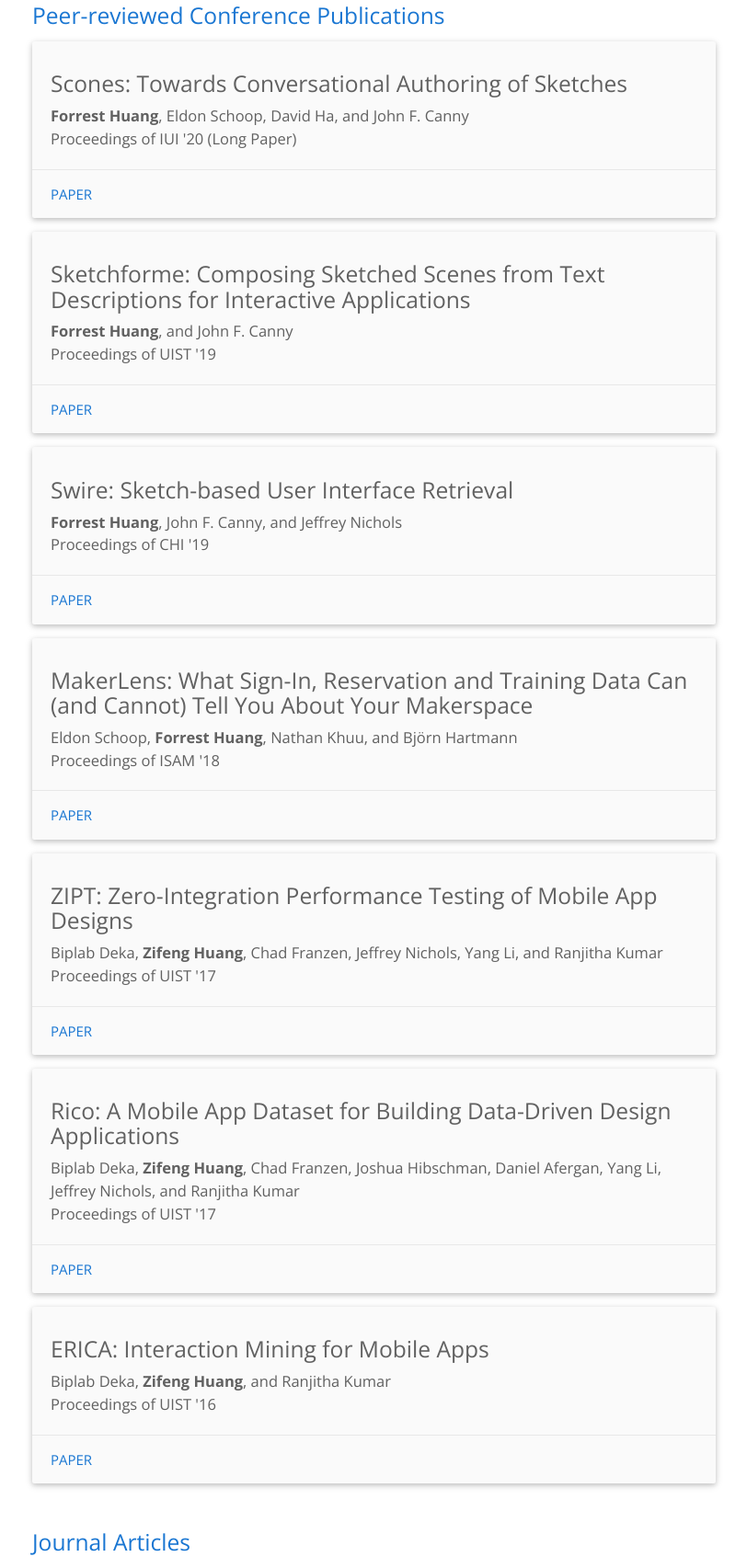
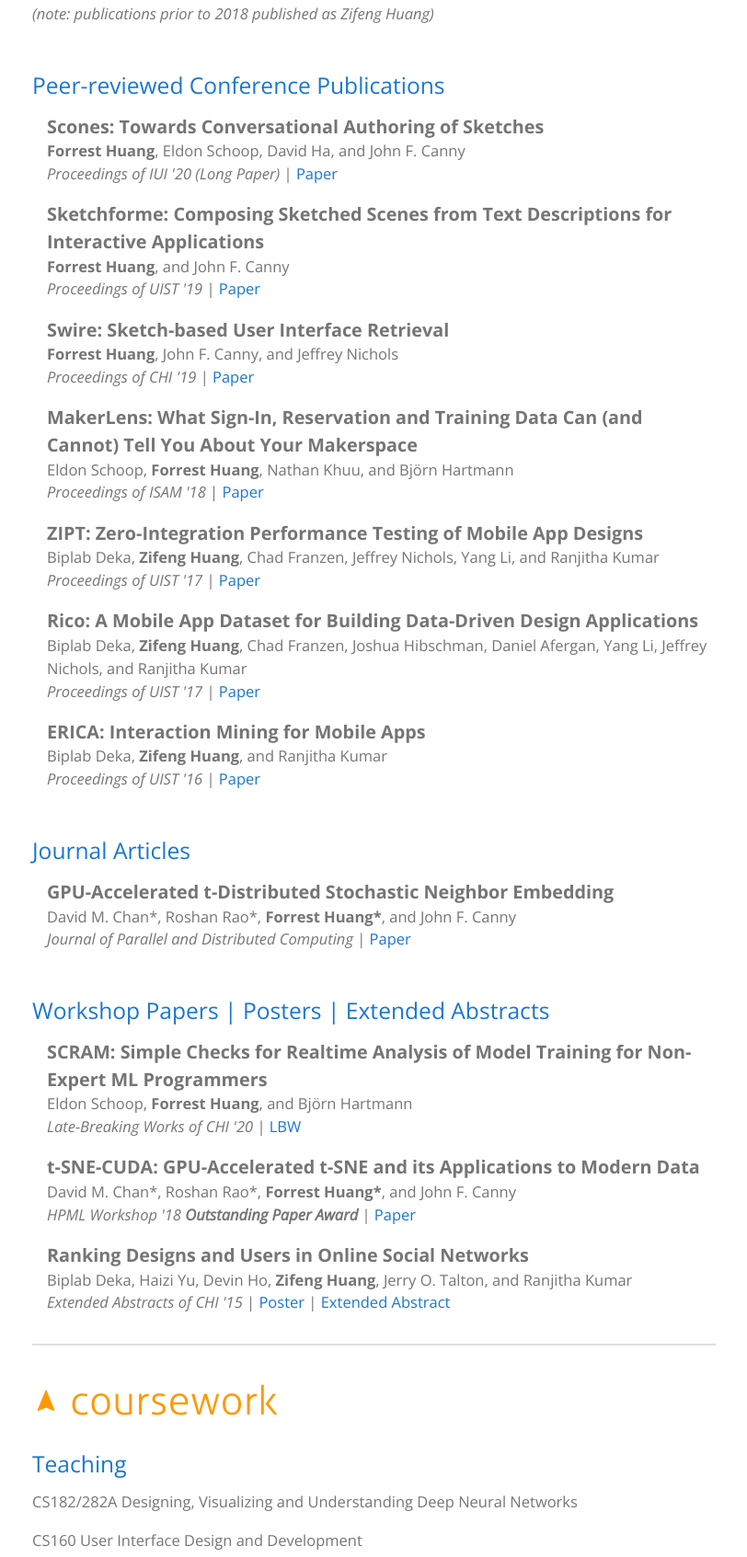
Before and after one commit to huang4fstudio/huang4fstudio.github.io, a plain HTML site: page index.html in a window 1280 px wide. Shown: the part 1513-3206 px from the top of the page at 92% size, without its empty margins (157-969 px from the left). Drawn offline with nearby package versions, Linux system fonts and the light colour scheme.

Commit message:
Publications revamp

```diff
--- a/index.html
+++ b/index.html
@@ -56,128 +56,62 @@
 	<div class="divider"></div>
         <div id="publications" class="section scrollspy">
             <h3 class="section-title green-text"><i class="small material-icons green-text">library_books</i>  publications</h3>
+            <p><i>(note: publications prior to 2018 published as Zifeng Huang)</i></p>
+            <br>
             <h5 class="light blue-text text-darken-2">Peer-reviewed Conference Publications</h5>
+
             <ul id="publication-list">
               <li>
-                <div class="card grey lighten-5">
-                  <div class="card-content grey-text text-darken-2">
-                    <h5 class="light">Scones: Towards Conversational Authoring of Sketches</h5><p class="light"><b>Forrest Huang</b>, Eldon Schoop, David Ha, and John F. Canny<br/>Proceedings of IUI '20 &#40;Long Paper&#41;</p>
-                  </div>
-                  <div class="card-action">
-                    <a href="https://dl.acm.org/doi/abs/10.1145/3377325.3377485" target="_blank" class="blue-text text-darken-2">paper</a>
-                  </div>
-                </div>
+                <p><span class='paper-title'>Scones: Towards Conversational Authoring of Sketches</span><br/><b>Forrest Huang</b>, Eldon Schoop, David Ha, and John F. Canny<br/><i>Proceedings of IUI '20 &#40;Long Paper&#41;</i> |  <a href="https://dl.acm.org/doi/abs/10.1145/3377325.3377485" target="_blank" class="blue-text text-darken-2">Paper</a></p>
               </li>
               <li>
-                <div class="card grey lighten-5">
-                  <div class="card-content grey-text text-darken-2">
-                    <h5 class="light">Sketchforme: Composing Sketched Scenes from Text Descriptions for Interactive Applications</h5><p class="light"><b>Forrest Huang</b>, and John F. Canny<br/>Proceedings of UIST '19</p>
-                  </div>
-                  <div class="card-action">
-                    <a href="https://dl.acm.org/citation.cfm?id=3347878" target="_blank" class="blue-text text-darken-2">paper</a>
-                  </div>
-                </div>
+                <p><span class='paper-title'>Sketchforme: Composing Sketched Scenes from Text Descriptions for Interactive Applications</span><br/><b>Forrest Huang</b>, and John F. Canny<br/><i>Proceedings of UIST '19</i> | <a href="https://dl.acm.org/citation.cfm?id=3347878" target="_blank" class="blue-text text-darken-2">Paper</a></p>
               </li>
               <li>
-                <div class="card grey lighten-5">
-                  <div class="card-content grey-text text-darken-2">
-                    <h5 class="light">Swire: Sketch-based User Interface Retrieval</h5><p class="light"><b>Forrest Huang</b>, John F. Canny, and Jeffrey Nichols<br/>Proceedings of CHI '19</p>
-                  </div>
-                  <div class="card-action">
-                    <a href="https://dl.acm.org/citation.cfm?id=3300334" target="_blank" class="blue-text text-darken-2">paper</a>
-                  </div>
-                </div>
+                <p><span class='paper-title'>Swire: Sketch-based User Interface Retrieval</span><br/><b>Forrest Huang</b>, John F. Canny, and Jeffrey Nichols<br/><i>Proceedings of CHI '19</i> | <a href="https://dl.acm.org/citation.cfm?id=3300334" target="_blank" class="blue-text text-darken-2">Paper</a></p>
               </li>
               <li>
-                <div class="card grey lighten-5">
-                  <div class="card-content grey-text text-darken-2">
-                    <h5 class="light">MakerLens: What Sign-In, Reservation and Training Data Can (and Cannot) Tell You About Your Makerspace</h5><p class="light">Eldon Schoop, <b>Forrest Huang</b>, Nathan Khuu, and Björn Hartmann<br/>Proceedings of ISAM '18</p>
-                  </div>
-                  <div class="card-action">
-                    <a href="http://people.eecs.berkeley.edu/~eschoop/docs/makerlens.pdf" target="_blank" class="blue-text text-darken-2">paper</a>
-                  </div>
-                </div>
+                <p><span class='paper-title'>MakerLens: What Sign-In, Reservation and Training Data Can (and Cannot) Tell You About Your Makerspace</span><br/>
+                Eldon Schoop, <b>Forrest Huang</b>, Nathan Khuu, and Björn Hartmann<br/><i>Proceedings of ISAM '18</i> | <a href="http://people.eecs.berkeley.edu/~eschoop/docs/makerlens.pdf" target="_blank" class="blue-text text-darken-2">Paper</a></p>
               </li>
               <li>
-                <div class="card grey lighten-5">
-                  <div class="card-content grey-text text-darken-2">
-                    <h5 class="light">ZIPT: Zero-Integration Performance Testing of Mobile App Designs</h5><p class="light">Biplab Deka, <b>Zifeng Huang</b>, Chad Franzen, Jeffrey Nichols, Yang Li, and Ranjitha Kumar<br/>Proceedings of UIST '17</p>
-                  </div>
-                  <div class="card-action">
-                    <a href="http://www.ranjithakumar.net/resources/zipt.pdf" target="_blank" class="blue-text text-darken-2">paper</a>
-                  </div>
-                </div>
+                <p><span class='paper-title'>ZIPT: Zero-Integration Performance Testing of Mobile App Designs</span><br/>
+                  Biplab Deka, <b>Zifeng Huang</b>, Chad Franzen, Jeffrey Nichols, Yang Li, and Ranjitha Kumar<br/><i>Proceedings of UIST '17</i> | <a href="https://dl.acm.org/doi/10.1145/3126594.3126647" target="_blank" class="blue-text text-darken-2">Paper</a></p>
               </li>
               <li>
-                <div class="card grey lighten-5">
-                  <div class="card-content grey-text text-darken-2">
-                      <h5 class="light">Rico: A Mobile App Dataset for Building Data-Driven Design Applications</h5>
-                      <p class="light">Biplab Deka, <b>Zifeng Huang</b>, Chad Franzen, Joshua Hibschman, Daniel Afergan, Yang Li, Jeffrey Nichols, and Ranjitha Kumar<br/>Proceedings of UIST '17</p>
-                  </div>
-                  <div class="card-action">
-                    <a href="http://www.ranjithakumar.net/resources/rico.pdf" target="_blank" class="blue-text text-darken-2">paper</a>
-                  </div>
-                </div>
+                <p><span class='paper-title'>Rico: A Mobile App Dataset for Building Data-Driven Design Applications</span><br/>
+                  Biplab Deka, <b>Zifeng Huang</b>, Chad Franzen, Joshua Hibschman, Daniel Afergan, Yang Li, Jeffrey Nichols, and Ranjitha Kumar<br/><i>Proceedings of UIST '17</i> | <a href="https://dl.acm.org/doi/10.1145/3126594.3126651" target="_blank" class="blue-text text-darken-2">Paper</a></p>
               </li>
               <li>
-                <div class="card grey lighten-5">
-                  <div class="card-content grey-text text-darken-2">
-                    <h5 class="light">ERICA: Interaction Mining for Mobile Apps</h5><p class="light">Biplab Deka, <b>Zifeng Huang</b>, and Ranjitha Kumar<br/>Proceedings of UIST '16</p>
-                  </div>
-                  <div class="card-action">
-                    <a href="/assets/paper.pdf" target="_blank" class="blue-text text-darken-2">paper</a>
-                  </div>
-                </div>
+                <p><span class='paper-title'>ERICA: Interaction Mining for Mobile Apps</span><br/>
+                  Biplab Deka, <b>Zifeng Huang</b>, and Ranjitha Kumar<br/><i>Proceedings of UIST '16</i> | <a href="https://dl.acm.org/doi/10.1145/2984511.2984581" target="_blank" class="blue-text text-darken-2">Paper</a></p>
               </li>
+
             </ul>
             <br>
             <h5 class="light blue-text text-darken-2">Journal Articles</h5>
             <ul id="publication-list">
               <li>
-                <div class="card grey lighten-5">
-                  <div class="card-content grey-text text-darken-2">
-                    <h5 class="light">GPU-Accelerated t-Distributed Stochastic Neighbor Embedding</h5><p class="light">David M. Chan&#42;, Roshan Rao&#42;, <b>Forrest Huang&#42;</b>, and John F. Canny<br/>Journal of Parallel and Distributed Computing</p>
-                  </div>
-                  <div class="card-action">
-                    <a href="https://www.sciencedirect.com/science/article/pii/S074373151830875X" target="_blank" class="blue-text text-darken-2">paper</a>
-                  </div>
-                </div>
+                <p><span class='paper-title'>GPU-Accelerated t-Distributed Stochastic Neighbor Embedding</span><br/>
+                  David M. Chan&#42;, Roshan Rao&#42;, <b>Forrest Huang&#42;</b>, and John F. Canny<br/><i>Journal of Parallel and Distributed Computing</i> | <a href="https://www.sciencedirect.com/science/article/pii/S074373151830875X" target="_blank" class="blue-text text-darken-2">Paper</a></p>
               </li>
             </ul>
             <br>
             <h5 class="light blue-text text-darken-2">Workshop Papers | Posters | Extended Abstracts</h5>
             <ul id="publication-list">
               <li>
-                <div class="card grey lighten-5">
-                  <div class="card-content grey-text text-darken-2">
-                    <h5 class="light">JAM: Just-in-time Analysis of Model Training for Non-Expert ML Programmers</h5><p class="light">Eldon Schoop, <b>Forrest Huang</b>, and Björn Hartmann<br/>Late-Breaking Works of CHI '20</p>
-                  </div>
-                  <div class="card-action">
-                    <a href="https://people.eecs.berkeley.edu/~eschoop/docs/scram.pdf" target="_blank" class="blue-text text-darken-2">lbw</a>
-                  </div>
-                </div>
+                <p><span class='paper-title'>SCRAM: Simple Checks for Realtime Analysis of Model Training for Non-Expert ML Programmers</span><br/>
+                  Eldon Schoop, <b>Forrest Huang</b>, and Björn Hartmann<br/><i>Late-Breaking Works of CHI '20</i> | <a href="https://people.eecs.berkeley.edu/~eschoop/docs/scram.pdf" target="_blank" class="blue-text text-darken-2">LBW</a></p>
               </li>
               <li>
-                <div class="card grey lighten-5">
-                  <div class="card-content grey-text text-darken-2">
-                    <h5 class="light">t-SNE-CUDA: GPU-Accelerated t-SNE and its Applications to Modern Data</h5><p class="light">David M. Chan&#42;, Roshan Rao&#42;, <b>Forrest Huang&#42;</b>, and John F. Canny<br/>HPML Workshop '18 <b>Outstanding Paper Award</b></p>
-                  </div>
-                  <div class="card-action">
-                    <a href="https://arxiv.org/abs/1807.11824" target="_blank" class="blue-text text-darken-2">paper</a>
-                  </div>
-                </div>
+                <p><span class='paper-title'>t-SNE-CUDA: GPU-Accelerated t-SNE and its Applications to Modern Data</span><br/>
+                  David M. Chan&#42;, Roshan Rao&#42;, <b>Forrest Huang&#42;</b>, and John F. Canny<br/><i>HPML Workshop '18 <b>Outstanding Paper Award</b></i> | <a href="https://arxiv.org/abs/1807.11824" target="_blank" class="blue-text text-darken-2">Paper</a></p>
               </li>
               <li>
-                <div class="card grey lighten-5">
-                  <div class="card-content grey-text text-darken-2">
-                    <h5 class="light">Ranking Designs and Users in Online Social Networks</h5><p class="light">Biplab Deka, Haizi Yu, Devin Ho, <b>Zifeng Huang</b>, Jerry O. Talton, and Ranjitha Kumar<br/>Extended Abstracts of CHI '15</p>
-                  </div>
-                  <div class="card-action">
-                    <a href="/assets/poster.pdf" target="_blank" class="blue-text text-darken-2">poster</a>
-                    <a href="/assets/wip.pdf" target="_blank" class="blue-text text-darken-2">extended abstract</a>
-                  </div>
-                </div>
+                <p><span class='paper-title'>Ranking Designs and Users in Online Social Networks</span><br/>
+                  Biplab Deka, Haizi Yu, Devin Ho, <b>Zifeng Huang</b>, Jerry O. Talton, and Ranjitha Kumar<br/><i>Extended Abstracts of CHI '15</i> | <a href="/assets/poster.pdf" target="_blank" class="blue-text text-darken-2">Poster </a> | <a href="/assets/wip.pdf" target="_blank" class="blue-text text-darken-2">Extended Abstract </a></p>
               </li>
+
             </ul>
         </div>
         <div class="divider"></div>
--- a/styles/base.css
+++ b/styles/base.css
@@ -23,6 +23,11 @@ body {
   @media screen and (min-width: 641px) {
     .page-title {
       font-size: 108px; } }
+
+.paper-title {
+  font-size: 1.2em;
+  font-weight: bold;
+}
 
 #site-logo {
   padding-top: 60px;
@@ -85,4 +90,8 @@ p {
   margin-bottom: 30px;
   opacity: 0; }
 
+#publication-list li {
+  padding-left: 16px;
+  margin-top: 16px;
+}
 /*# sourceMappingURL=base.css.map */
```
